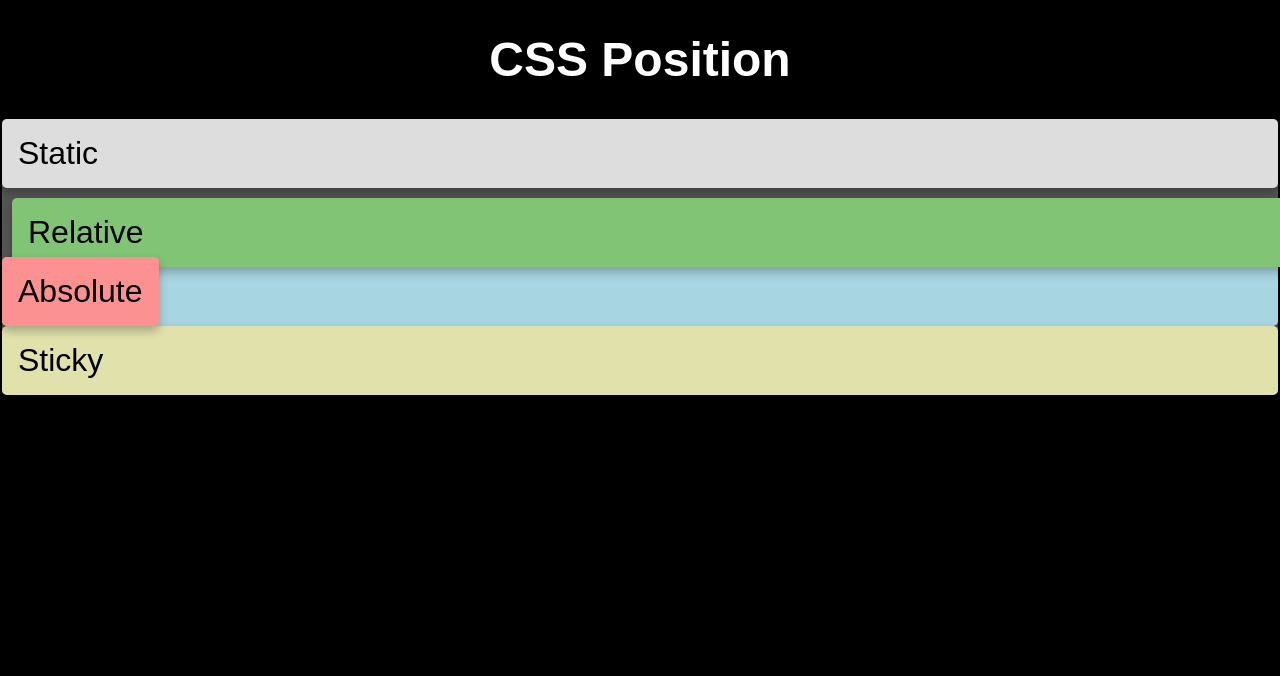
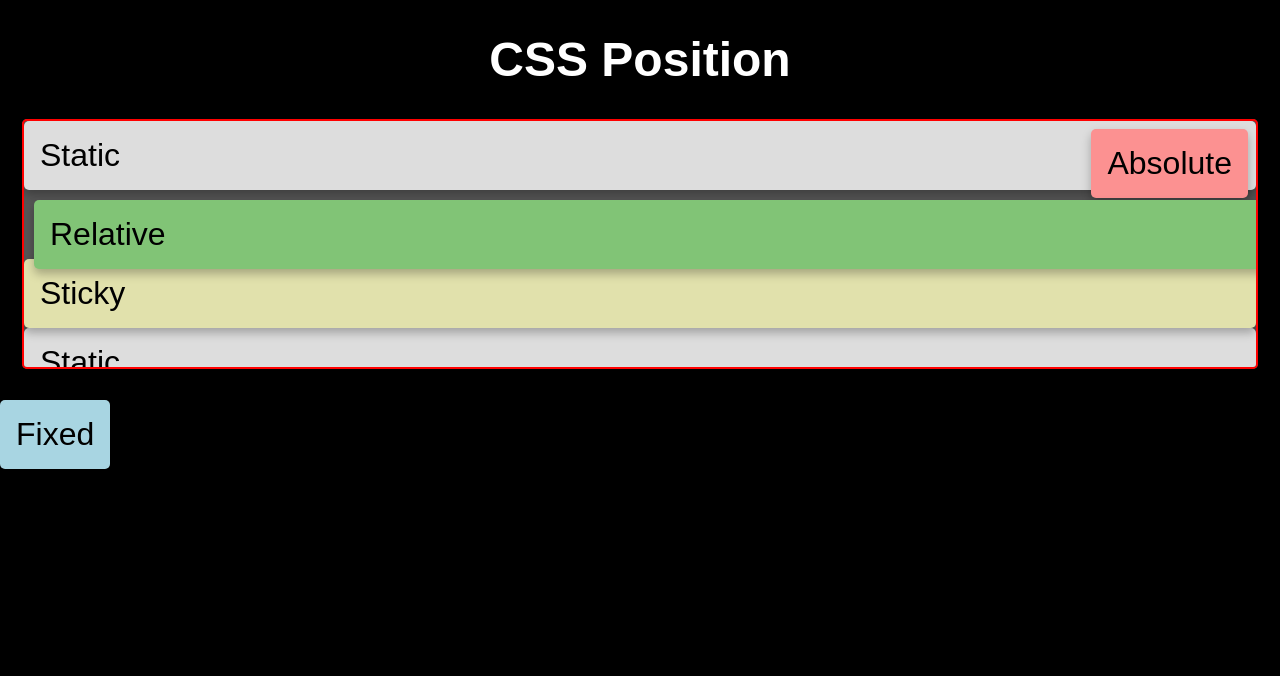
Before and after one commit to Dany3gs/DAM_Primero, a plain HTML site: page Asignaturas/LND/Ejercicios/Para entregar/Posicionamiento Position/index.html in a window 1280 px wide. Shown: the top 676 px of the page. Drawn offline with Linux system fonts and the light colour scheme.

Commit message:
position terminado

```diff
--- a/Asignaturas/LND/Ejercicios/Para entregar/Posicionamiento Position/index.html
+++ b/Asignaturas/LND/Ejercicios/Para entregar/Posicionamiento Position/index.html
@@ -9,11 +9,26 @@
     <body>
         <h1>CSS Position</h1>
         <div class="parent">
-            <div class="static">Static</div>
-            <div class="relative">Relative</div>
-            <div class="absolute">Absolute</div>
-            <div class="fixed">Fixed</div>
-            <div class="sticky">Sticky</div>
+            <div class="scroll"> <!--para el sticky-->
+                <div class="static">Static</div>
+                <div class="relative">Relative</div>
+                <div class="absolute">Absolute</div>
+                <div class="fixed">Fixed</div>
+                <div class="sticky">Sticky</div>
+                <div class="static">Static</div>
+                <div class="static">Static</div>
+                <div class="static">Static</div>
+                <div class="static">Static</div>
+                <div class="static">Static</div>
+                <div class="static">Static</div>
+                <div class="sticky">Sticky</div>
+                <div class="static">Static</div>
+                <div class="static">Static</div>
+                <div class="static">Static</div>
+                <div class="static">Static</div>
+                <div class="static">Static</div>
+                <div class="static">Static</div>
+            </div>
         </div>
     </body>
 </html>
--- a/Asignaturas/LND/Ejercicios/Para entregar/Posicionamiento Position/style.css
+++ b/Asignaturas/LND/Ejercicios/Para entregar/Posicionamiento Position/style.css
@@ -7,6 +7,7 @@ body {
     font-size: 2rem;
     font-family: sans-serif;
     background-color: black;
+    height: 300vh; /*vh viewport height, altura total de la página*/
 }
 
 h1 {
@@ -64,18 +65,51 @@ div {
     position: relative;
     top: 10px; /*estas dos tienen prioridad sobre las otras*/
     left: 10px; /*estas dos tienen prioridad sobre las otras*/
+    z-index: 1; /*para indicar cual se ve más cercano*/
+}
+
+.parent {
+    position: relative;
+    margin: 20px;
 }
 
 .absolute {
+    /*Si indicamos dentro de un elemento que tenga posicioón relativa,
+      la clase que tiene posición absoluta, queda como flotando sobre esta
+      pudiendo colocar con limitación de marger donde queramos, ejemplo para
+      un boton de cierre o enviar que no influya con el resto del elemento
+      Indicar dos posiciones, top-rigth...etc o tamaño
+      */
     position: absolute;
+    top: 10px;
+    right: 10px;
 }
 
 .fixed {
+     /*Es parecido a absolute pero queda como flotando sobre el elemento
+       quedandose fijo en esa posición, ejemplo para barra de nav se vea
+       aunque bajemos el scroll o boton que te sube desde la parte de abajo
+       de la web al principio
+       Indicar dos posiciones, top-rigth...etc o tamaño
+       si indicamos los dos lados, estira el elemento que del ancho limitado
+       */
+    position: fixed;
+    top: 50%;
+    left: 0;
+}
 
+.scroll {
+    overflow: scroll;
+    border: 2px solid red;
+    height: 250px;
 }
 
 .sticky {
-
+    /*Con esta propiedad dejamos la clase fija dentro del siguiente ancestro
+      nos permite hacer scroll dentro del ancestro dejando a sticky en su lugar
+      hasta que sigamos hacia abajo el scroll
+      Ejemplo si queremos dejar visible un menu dentro de un container en scroll
+      */
+    position: sticky;
+    top: 0;
 }
-
-/*min 6;05*/
```
